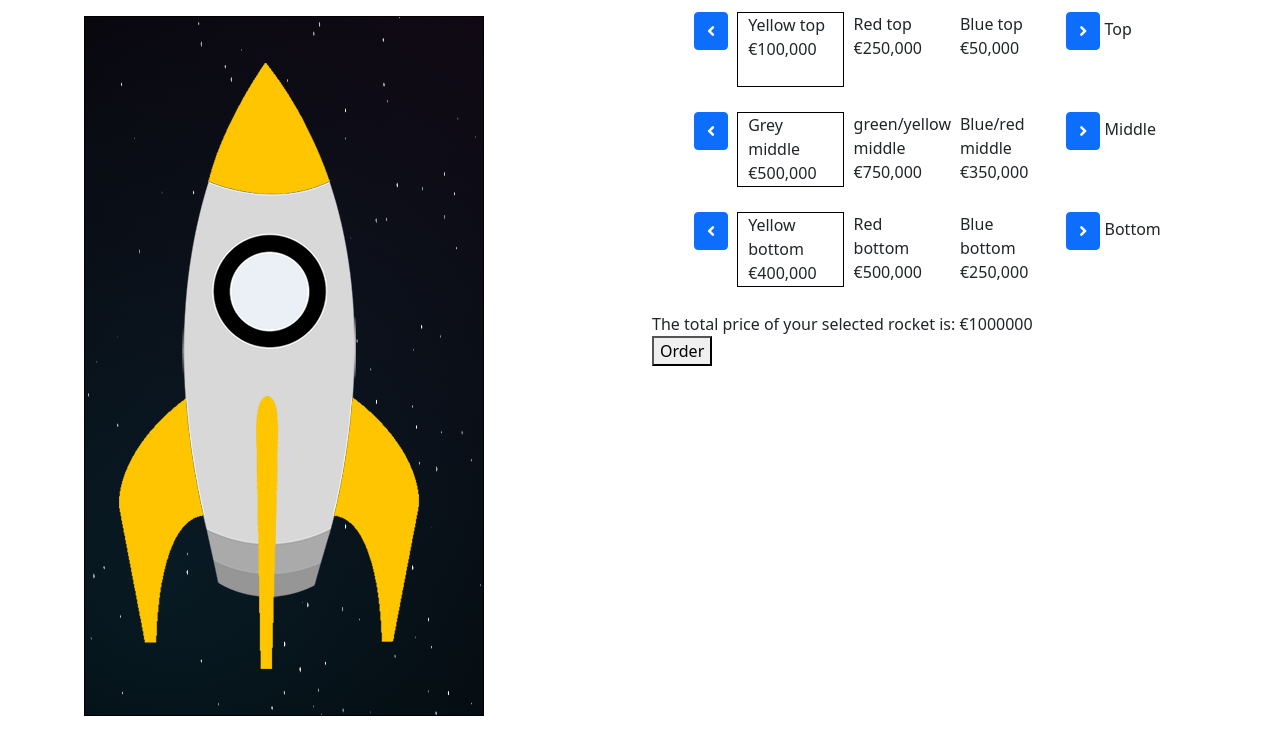
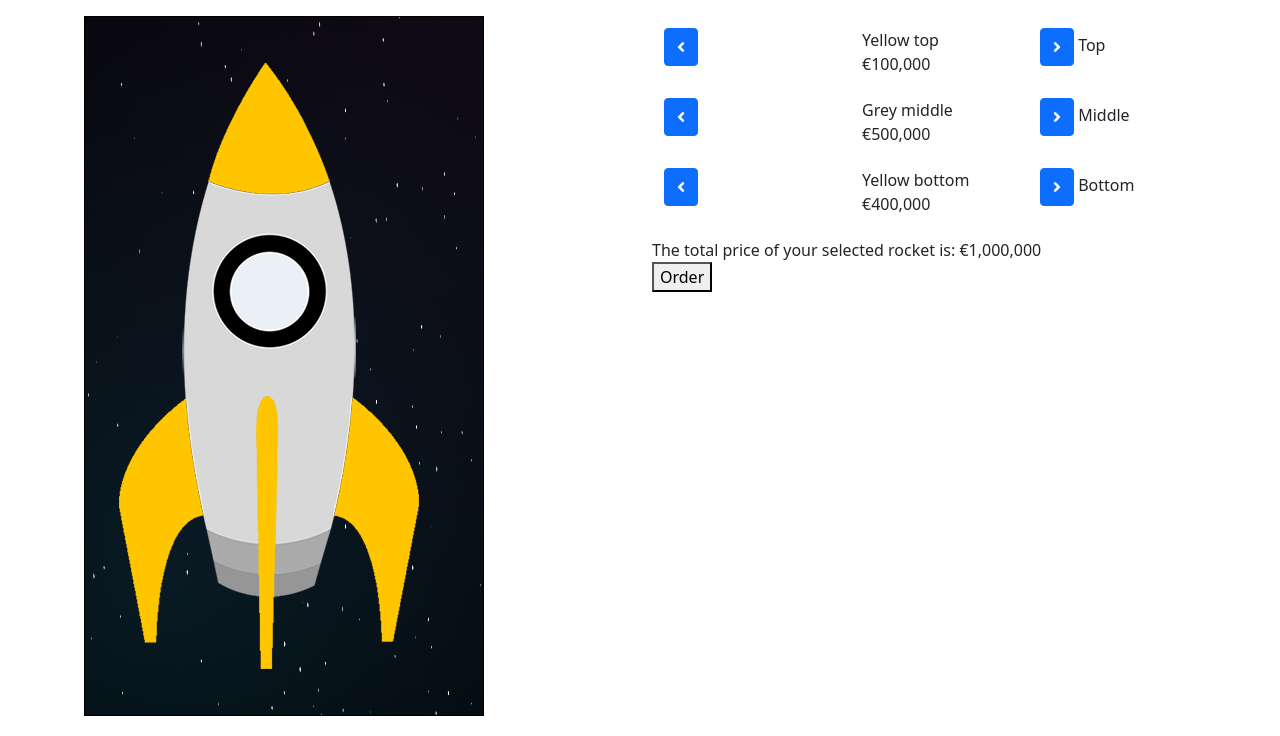
Before and after one commit to duongkc/rocket-workshop, a website: page index.html in a window 1280 px wide. Shown: the part 138-874 px from the top of the page. Drawn offline with nearby package versions, Linux system fonts and the light colour scheme; animation ran at ten frames a second.

Commit message:
Convert hard html code to flexible JSON js inserts

```diff
--- a/css/custom.css
+++ b/css/custom.css
@@ -87,9 +87,7 @@ canvas {
     z-index: 3;
 }
 
-.first-bit {
-    visibility: visible;
-}
+
 
 
 /* selection buttons */
@@ -101,10 +99,12 @@ canvas {
 } */
 
 .item-div{
-    float: left;
+    position: absolute;
+    /* float: left; */
     height: 75px;
-    width: 20%;
+    /* width: 20%; */
     padding: 0 10px;
+    visibility: hidden;
 }
 
 .item-li{
@@ -114,10 +114,21 @@ canvas {
     display: inline;
 }
 
-.prev-div {
+/* .prev-div {
     width: 10%;
 }
 
 .next-div {
     width: 25%;
+} */
+
+/* .items {
+    position: absolute;
+} */
+.option-rows {
+    margin: 2rem auto;
 }
+
+.selected {
+    visibility: visible;
+}
--- a/index.html
+++ b/index.html
@@ -22,6 +22,7 @@
     <script src="https://ajax.googleapis.com/ajax/libs/jquery/3.5.1/jquery.min.js"></script>
 
     <!-- Own JS -->
+    <script src="data/parts.js"></script>
     <script src="js/builder.js"></script>
     <script src="js/shop.js"></script>
 </head>
@@ -44,19 +45,10 @@
                                 <canvas></canvas>
                                 <div id="rocket_container">
                                     <div class="rocket-top">
-                                        <img class="rocket-bit bit-top first-bit" id="rocket_top1" src="img/A1.png" />
-                                        <img class="rocket-bit bit-top" id="rocket_top2" src="img/A2.png" />
-                                        <img class="rocket-bit bit-top" id="rocket_top3" src="img/A3.png" />
                                     </div>
                                     <div class="rocket-middle">
-                                        <img class="rocket-bit bit-middle first-bit" id="rocket_mid1" src="img/B1.png" />
-                                        <img class="rocket-bit bit-middle" id="rocket_mid2" src="img/B2.png" />
-                                        <img class="rocket-bit bit-middle" id="rocket_mid3" src="img/B3.png" />
                                     </div>
                                     <div class="rocket-bottom">
-                                        <img class="rocket-bit bit-bottom first-bit" id="rocket_bot1" src="img/C1.png" />
-                                        <img class="rocket-bit bit-bottom" id="rocket_bot2" src="img/C2.png" />
-                                        <img class="rocket-bit bit-bottom" id="rocket_bot3" src="img/C3.png" />
                                     </div>
                                 </div>
                             </div>
@@ -64,7 +56,52 @@
                         <div class="col right-column">
                             <h2>Pricing</h2>
                             <div id="selection-container">
-                                <ul>
+                                <div class="row option-rows">
+                                    <div class="col">
+                                        <button class="btn btn-primary" id="prev_top_button" type="button">
+                                            <i class="fas fa-angle-left"></i>
+                                        </button>
+                                    </div>
+                                    <div class="col item-col top-col">
+                                    </div>
+                                    <div class="col">
+                                        <button class="btn btn-primary" id="next_top_button" type="button">
+                                            <i class="fas fa-angle-right"></i>
+                                        </button>
+                                        Top
+                                    </div>
+                                </div>
+                                <div class="row option-rows">
+                                    <div class="col">
+                                        <button class="btn btn-primary" id="prev_middle_button" type="button">
+                                            <i class="fas fa-angle-left"></i>
+                                        </button>
+                                    </div>
+                                    <div class="col item-col middle-col">
+                                    </div>
+                                    <div class="col">
+                                        <button class="btn btn-primary" id="next_middle_button" type="button">
+                                            <i class="fas fa-angle-right"></i>
+                                        </button>
+                                        Middle
+                                    </div>
+                                </div>
+                                <div class="row option-rows">
+                                    <div class="col">
+                                        <button class="btn btn-primary" id="prev_bottom_button" type="button">
+                                            <i class="fas fa-angle-left"></i>
+                                        </button>
+                                    </div>
+                                    <div class="col item-col bottom-col">
+                                    </div>
+                                    <div class="col">
+                                        <button class="btn btn-primary" id="next_bottom_button" type="button">
+                                            <i class="fas fa-angle-right"></i>
+                                        </button>
+                                        Bottom
+                                    </div>
+                                </div>
+                                <!-- <ul>
                                     <li class="item-li">
                                         <div class="item-div prev-div">
                                             <button class="btn btn-primary" id="prev_top_button" type="button">
@@ -96,6 +133,7 @@
                                                 <i class="fas fa-angle-left"></i>
                                             </button>
                                         </div>
+                                        <div class="items">
                                             <div id="yellowMiddleDiv" class="item-div" style="border: 1px black solid">
                                                 Grey middle <br>
                                                 €500,000
@@ -107,6 +145,7 @@
                                             <div id="blueMiddleDiv" class="item-div">
                                                 Blue/red middle <br>
                                                 €350,000
+                                            </div>
                                         </div>
                                         <div class="item-div next-div">
                                             <button class="btn btn-primary" id="next_middle_button" type="button">
@@ -140,11 +179,11 @@
                                             Bottom
                                         </div>
                                     </li>
-                                </ul>
+                                </ul> -->
 
 
 
-                                <div id="totalPriceText"> The total price of your selected rocket is: €<text id="totalPriceValue">1000000</text>
+                                <div id="totalPriceText"> The total price of your selected rocket is: <text id="totalPriceValue">1000000</text>
                                 </div>
                                 <button id="orderButton" onclick="order()"> Order </button>
                             </div>
--- a/js/builder.js
+++ b/js/builder.js
@@ -1,7 +1,74 @@
 $(document).ready(function() {
+    const jsonString = JSON.stringify(rocketData)
+    const json = JSON.parse(jsonString);
+
+
+    function loadTop() {
+        let imageOutput = "";
+        let optionOutput = "";
+        $.each(json.rocket.top, function(){
+            imageOutput += '<img class="rocket-bit bit-top" src=' + this.image + ' alt=' + this.name + ' />';
+            optionOutput += '<div class="item-div item-top" price=' + this.price + ' > \n' + this.name + ' <br>' + formatToCurrency(this.price) + '\n</div>';
+        });
+        $('.rocket-top').append(imageOutput);
+        // $('.bit-top')[0].style.visibility = "visible";
+        $('.rocket-top').find("img:first").addClass("selected");
+        $('.top-col').append(optionOutput);
+        $('.top-col').find("div:first").addClass("selected");
+    };
+
+    function loadMiddle() {
+        let imageOutput = "";
+        let optionOutput = "";
+        $.each(json.rocket.middle, function(){
+            imageOutput += '<img class="rocket-bit bit-middle" src=' + this.image + ' alt=' + this.name + ' />';
+            optionOutput += '<div class="item-div item-middle" price=' + this.price + ' > \n' + this.name + ' <br>' + formatToCurrency(this.price) + '\n</div>';
+        });
+        $('.rocket-middle').append(imageOutput);
+        $('.rocket-middle').find("img:first").addClass("selected");
+        $('.middle-col').append(optionOutput);
+        $('.middle-col').find("div:first").addClass("selected");
+    }
+
+    function loadBottom() {
+        let imageOutput = "";
+        let optionOutput = "";
+        $.each(json.rocket.bottom, function(){
+            imageOutput += '<img class="rocket-bit bit-bottom" src=' + this.image + ' alt=' + this.name + ' />';
+            optionOutput += '<div class="item-div item-bottom" price=' + this.price + ' > \n' + this.name + ' <br>' + formatToCurrency(this.price) + '\n</div>';
+        });
+        $('.rocket-bottom').append(imageOutput);
+        $('.rocket-bottom').find("img:first").addClass("selected");
+        $('.bottom-col').append(optionOutput);
+        $('.bottom-col').find("div:first").addClass("selected");
+    }
+
+    function updatePrice(){
+        let total = 0;
+        $('.option-rows').find('.selected').each(function(){
+            if(!isNaN($(this).attr("price"))) {
+                total += parseInt($(this).attr("price"));
+            };
+        });
+        totalPrice = total;
+        $('#totalPriceValue').html(formatToCurrency(total));
+
+    }
+
+    loadTop();
+    loadMiddle();
+    loadBottom();
+    updatePrice();
+
+    // // json test
+    // var jtest = {};
+    // jtest.something = {};
+    // lala = JSON.stringify(jtest);
+    // console.log(lala)
+
 
     class PartSwitcher {
-        constructor(parts, prices, partType, i) {
+        constructor(parts, items, i) {
             i = 0;
 
             this.Next = function () {
@@ -18,7 +85,8 @@ $(document).ready(function() {
 
             function hideCurrentPart() {
                 if (parts) {
-                    parts[i].style.visibility = "hidden";
+                    parts[i].classList.remove("selected");
+                    items[i].classList.remove("selected");
 
                 }
             }
@@ -28,16 +96,14 @@ $(document).ready(function() {
                     if (i == (parts.length)) {
                         i = 0;
                     }
-                    parts[i].style.visibility = "visible";
+                    parts[i].classList.add("selected");
+                    items[i].classList.add("selected")
 
                     var oldIdx = i - 1;
                     if (i == 0){
                         oldIdx = parts.length - 1;
                     }
-                    updatePrice(oldIdx, i);
-                    removeBorder(oldIdx, partType);
-                    showBorder(i, partType);
-
+                    updatePrice();
                 }
             }
 
@@ -47,42 +113,23 @@ $(document).ready(function() {
                     if (i < 0) {
                         i = parts.length - 1;
                     }
-                    parts[i].style.visibility = "visible";
+                    parts[i].classList.add("selected");
+                    items[i].classList.add("selected");
 
-                    updatePrice(oldIdx, i);
-                    removeBorder(oldIdx, partType);
-                    showBorder(i, partType);
+                    updatePrice();
                 }
             }
-
-
-            function updatePrice(oldIdx, newIdx){
-                var newPrice = parseFloat(document.getElementById("totalPriceValue").innerHTML) - prices[oldIdx] + prices[newIdx];
-                document.getElementById("totalPriceValue").innerHTML = newPrice;
-            }
-
-            function showBorder(idx, part){
-                var divID = colours[idx] + part + "Div";
-                document.getElementById(divID).style = "border: 1px black solid";
-            }
-
-            function removeBorder(idx, part){
-                var divID = colours[idx] + part + "Div";
-                document.getElementById(divID).style = "";
-            }
-
         }
     }
 
-    colours = ["yellow", "red", "blue"]
-    var prices_top = [100000, 250000, 50000];
-    var prices_middle = [500000, 750000, 350000];
-    var prices_bottom = [400000, 500000, 250000];
     var top = $(".bit-top");
     var middle = $(".bit-middle");
     var bottom = $(".bit-bottom");
+    var topItems = $('.item-top');
+    var middleItems = $('.item-middle');
+    var bottomItems = $('.item-bottom');
 
-    var topPicker = new PartSwitcher(top, prices_top, "Top");
+    var topPicker = new PartSwitcher(top, topItems);
     $('#prev_top_button').click(function() {
         topPicker.Previous();
     });
@@ -90,7 +137,7 @@ $(document).ready(function() {
         topPicker.Next();
     });
 
-    var middlePicker = new PartSwitcher(middle, prices_middle, "Middle");
+    var middlePicker = new PartSwitcher(middle, middleItems);
     $('#prev_middle_button').click(function() {
         middlePicker.Previous();
     });
@@ -98,7 +145,7 @@ $(document).ready(function() {
         middlePicker.Next();
     });
 
-    var bottomPicker = new PartSwitcher(bottom, prices_bottom, "Bottom");
+    var bottomPicker = new PartSwitcher(bottom, bottomItems);
     $('#prev_bottom_button').click(function() {
         bottomPicker.Previous();
     });
--- a/js/shop.js
+++ b/js/shop.js
@@ -1,9 +1,18 @@
 function sayHello(){
     console.log("Hellooo")
 }
+var totalPrice = 0;
+
+
 
 function order(){
     var price = document.getElementById("totalPriceValue").innerHTML;
+
+
+    alert("You have ordered the rocket at a price of "+ formatToCurrency(totalPrice) +"!");
+}
+
+function formatToCurrency(amount){
     var formatter = new Intl.NumberFormat('en', {
         style: 'currency',
         currency: 'EUR',
@@ -11,6 +20,5 @@ function order(){
         maximumFractionDigits: 0,
         minimumFractionDigits: 0
     });
-
-    alert("You have ordered the rocket at a price of "+ formatter.format(price) +"!");
+    return formatter.format(amount);
 }
```
Lines whose indentation alone changed are shown as unchanged.
